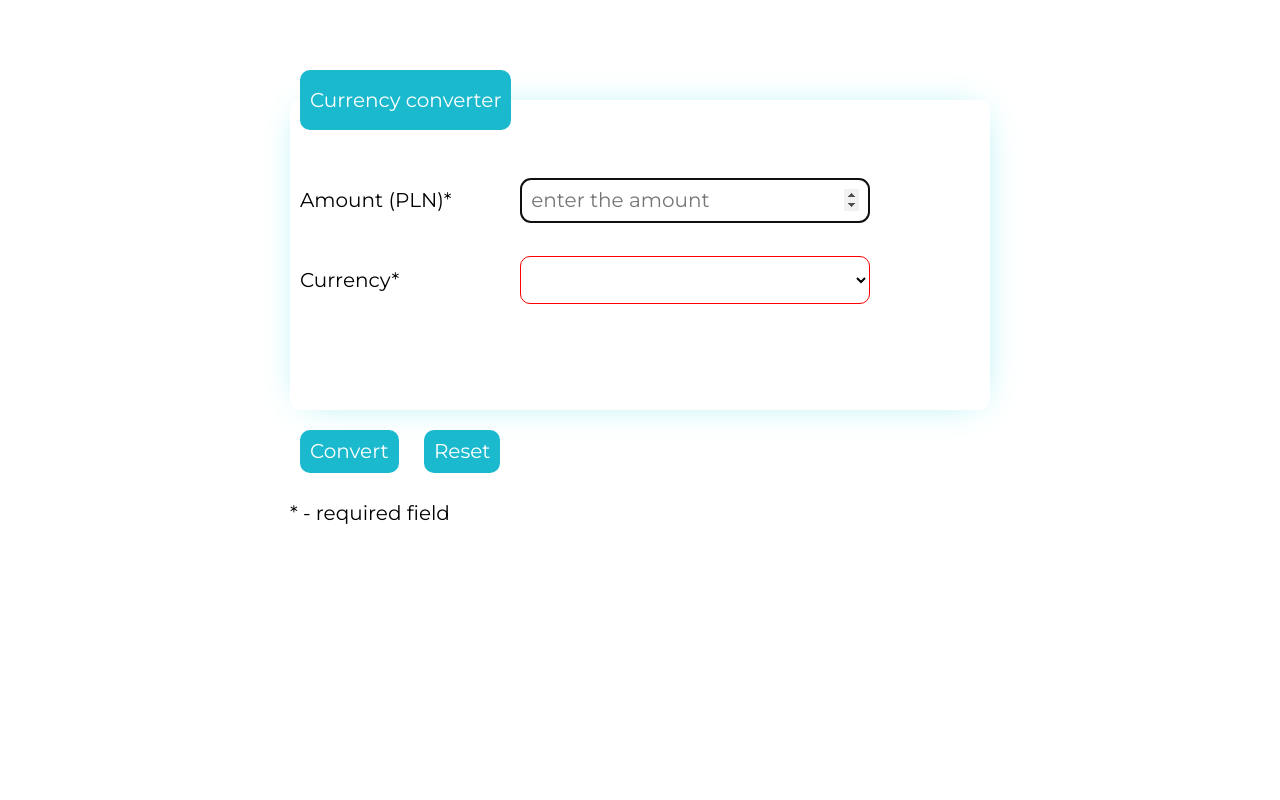
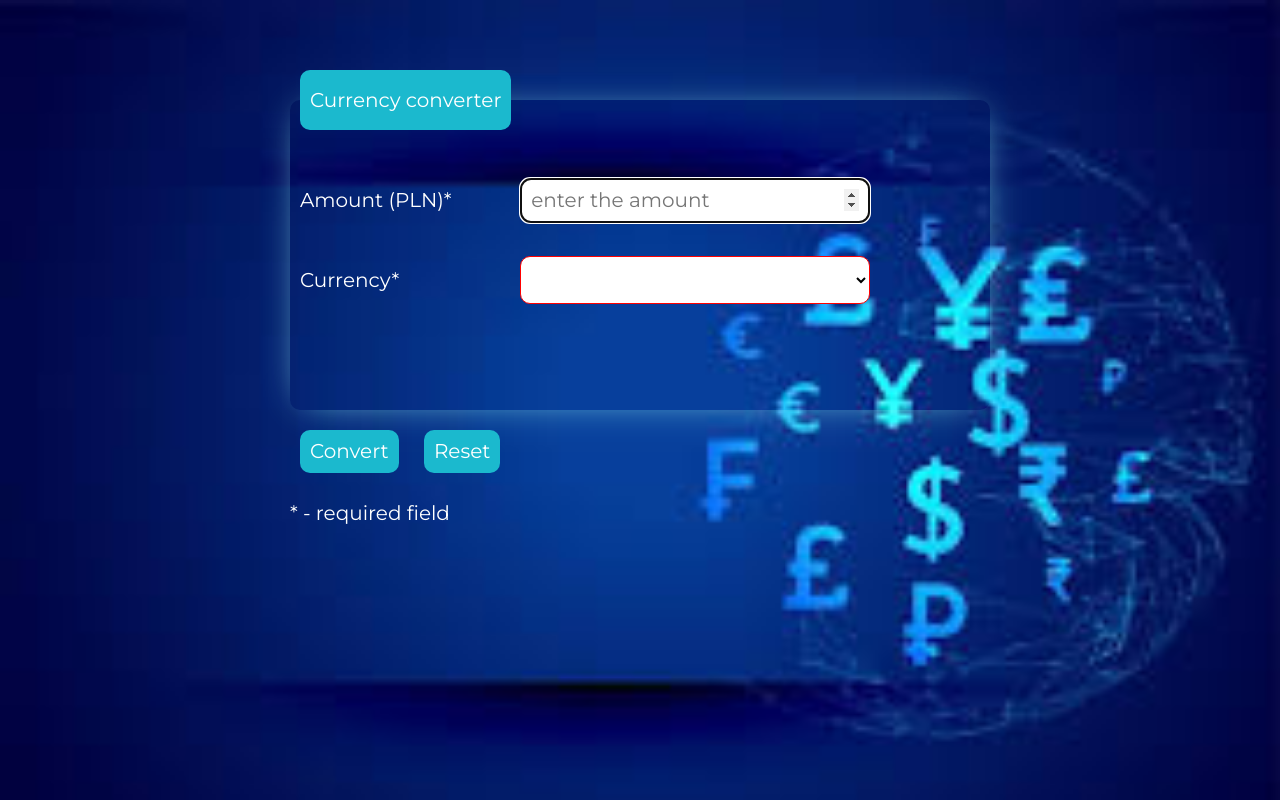
Before and after one commit to ParvinaOdinaeva/IV---homepage_currency_converter, a plain HTML site: page index.html in a window 1280 px wide. Drawn offline with nearby package versions, Linux system fonts and the light colour scheme.

Commit message:
background image parametr added

```diff
--- a/css/style.css
+++ b/css/style.css
@@ -15,4 +15,10 @@ body {
     font-size: 20px;
     line-height: 2;
     text-align: justify;
+    color: white;
+    background-image: url("../image/background.jpg");
+    resize: both;
+    overflow: auto;
+    background-position: top;
+    background-size: cover;
 }
```
